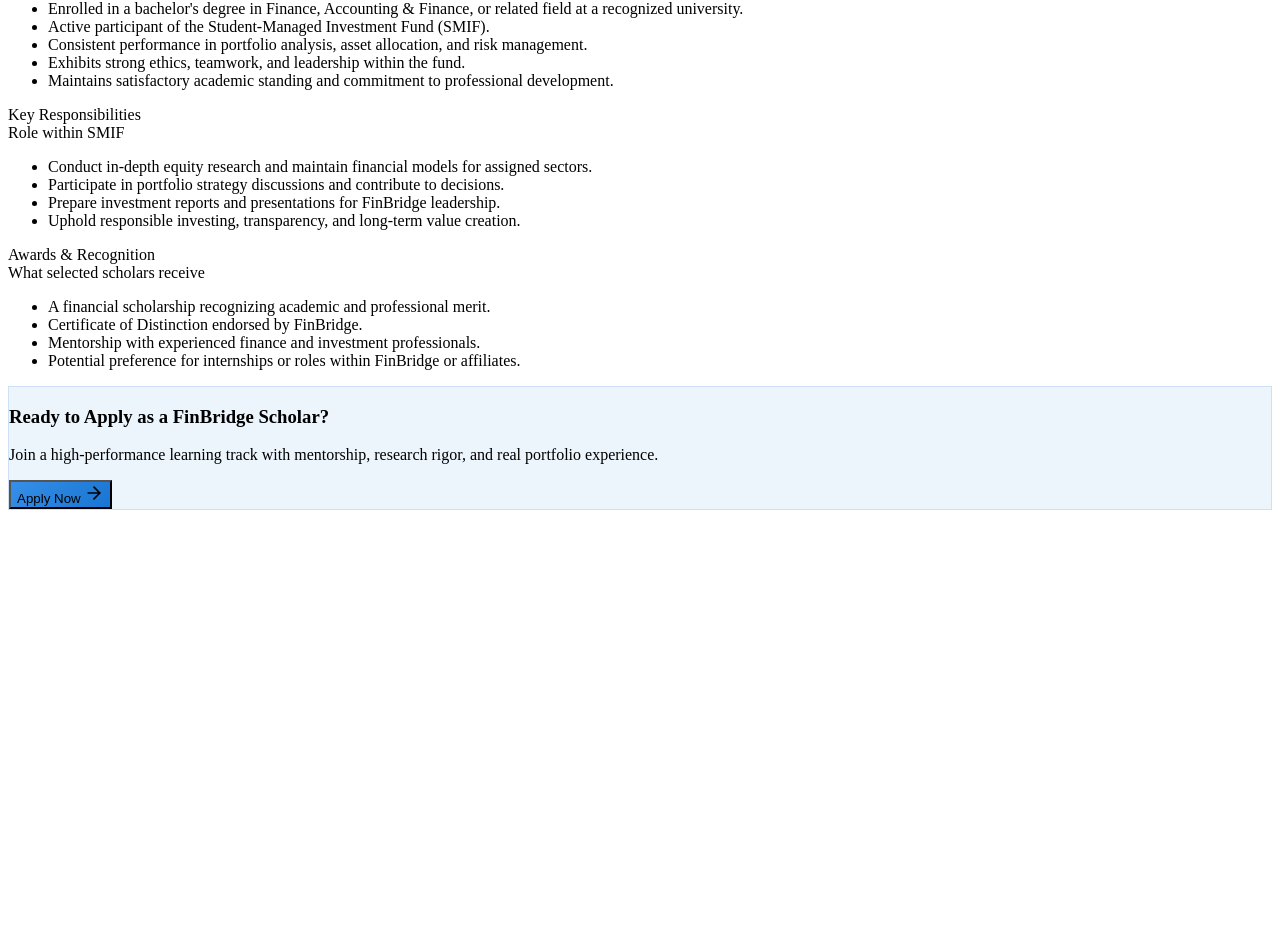
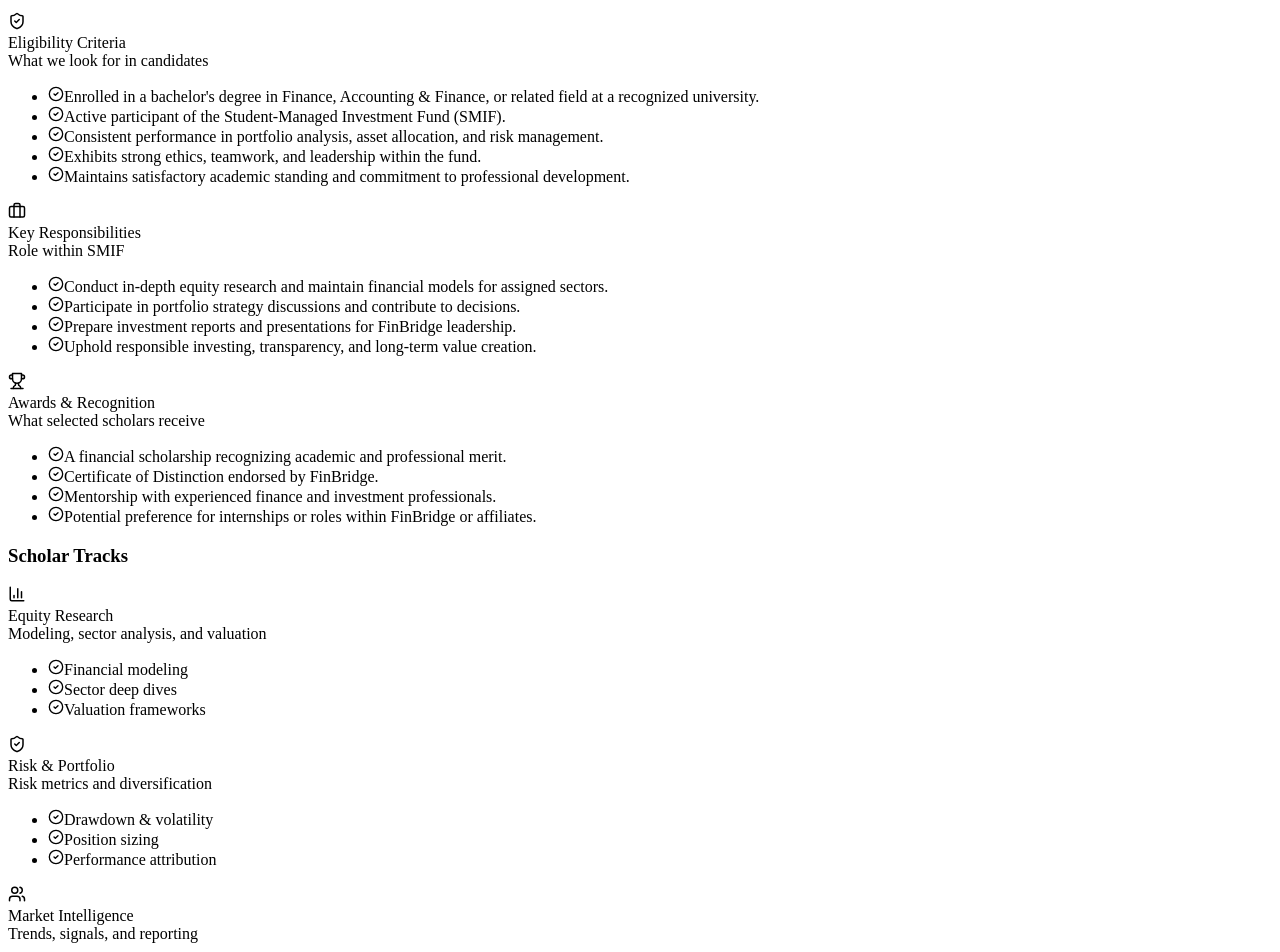
Before and after one commit to kaifeyy/finbridge-final, a React (Vite) app in the folder client/: page /scholars in a window 1280 px wide. Shown: the part 634-1586 px from the top of the page. Before the commit the page ends 1152 px from the top, so only its background shows below. Built offline with nearby package versions, Linux system fonts and the light colour scheme; a web font is replaced by a local one.

Commit message:
Enhance Scholars page with icons, visuals, tracks section, and animated lists
cgen-39ad9e211c1d48c4a8240a6cc6dfe826

```diff
--- a/client/src/pages/Scholars.tsx
+++ b/client/src/pages/Scholars.tsx
@@ -5,7 +5,7 @@ import { Dialog, DialogTrigger, DialogContent, DialogHeader, DialogFooter, Dialo
 import { Input } from "@/components/ui/input";
 import { Textarea } from "@/components/ui/textarea";
 import { Button } from "@/components/ui/button";
-import { ArrowRight } from "lucide-react";
+import { ArrowRight, GraduationCap, LineChart, ShieldCheck, Trophy, CheckCircle2, Briefcase, Target, BarChart3, Users } from "lucide-react";
 
 export default function Scholars() {
   const [open, setOpen] = useState(false);
@@ -40,6 +40,7 @@ export default function Scholars() {
           <div className="relative overflow-hidden rounded-xl gradient-card border border-border p-10 mb-12">
             <div className="absolute -top-10 -right-10 w-56 h-56 rounded-full bg-primary/10 blur-2xl" />
             <div className="absolute -bottom-10 -left-10 w-56 h-56 rounded-full bg-success/10 blur-2xl" />
+            <div className="mb-3 inline-flex items-center gap-2 rounded-full bg-primary/10 px-3 py-1 text-primary text-sm font-medium"><GraduationCap size={16} /> Scholars</div>
             <h1 className="text-4xl font-bold text-foreground mb-3">FinBridge Scholars Program</h1>
             <p className="text-lg text-muted-foreground max-w-3xl">
               Advancing financial education and fostering young investment talent through a performance-based scholarship for exceptional SMIF participants.
@@ -52,6 +53,7 @@ export default function Scholars() {
           <div className="grid grid-cols-1 md:grid-cols-2 gap-6 mb-12">
             <Card className="hover-lift">
               <CardHeader>
+                <div className="mb-2 w-10 h-10 rounded-full bg-primary/10 text-primary grid place-items-center"><GraduationCap size={18} /></div>
                 <CardTitle>Overview</CardTitle>
                 <CardDescription>
                   Recognizing analytical excellence, promoting ethical investing, and building a pipeline of future leaders for a transparent and progressive financial ecosystem in Pakistan.
@@ -66,6 +68,7 @@ export default function Scholars() {
 
             <Card className="hover-lift">
               <CardHeader>
+                <div className="mb-2 w-10 h-10 rounded-full bg-success/10 text-success grid place-items-center"><Target size={18} /></div>
                 <CardTitle>Program Objective</CardTitle>
                 <CardDescription>
                   Bridging academic knowledge with practical experience to nurture analytical talent and future leaders in Pakistan’s capital markets.
@@ -85,13 +88,17 @@ export default function Scholars() {
           <div className="grid grid-cols-1 lg:grid-cols-3 gap-6 mb-12">
             <Card className="hover-lift">
               <CardHeader>
+                <div className="mb-2 w-10 h-10 rounded-full bg-primary/10 text-primary grid place-items-center"><ShieldCheck size={18} /></div>
                 <CardTitle>Eligibility Criteria</CardTitle>
                 <CardDescription>What we look for in candidates</CardDescription>
               </CardHeader>
               <CardContent>
-                <ul className="list-disc pl-5 space-y-2 text-sm text-foreground/90">
+                <ul className="space-y-2 text-sm text-foreground/90">
                   {eligibility.map((item) => (
-                    <li key={item}>{item}</li>
+                    <li key={item} className="flex items-start gap-2">
+                      <CheckCircle2 className="mt-0.5 text-success" size={16} />
+                      <span>{item}</span>
+                    </li>
                   ))}
                 </ul>
               </CardContent>
@@ -99,13 +106,17 @@ export default function Scholars() {
 
             <Card className="hover-lift">
               <CardHeader>
+                <div className="mb-2 w-10 h-10 rounded-full bg-success/10 text-success grid place-items-center"><Briefcase size={18} /></div>
                 <CardTitle>Key Responsibilities</CardTitle>
                 <CardDescription>Role within SMIF</CardDescription>
               </CardHeader>
               <CardContent>
-                <ul className="list-disc pl-5 space-y-2 text-sm text-foreground/90">
+                <ul className="space-y-2 text-sm text-foreground/90">
                   {responsibilities.map((item) => (
-                    <li key={item}>{item}</li>
+                    <li key={item} className="flex items-start gap-2">
+                      <CheckCircle2 className="mt-0.5 text-primary" size={16} />
+                      <span>{item}</span>
+                    </li>
                   ))}
                 </ul>
               </CardContent>
@@ -113,17 +124,77 @@ export default function Scholars() {
 
             <Card className="hover-lift">
               <CardHeader>
+                <div className="mb-2 w-10 h-10 rounded-full bg-yellow-500/10 text-yellow-600 dark:text-yellow-500 grid place-items-center"><Trophy size={18} /></div>
                 <CardTitle>Awards & Recognition</CardTitle>
                 <CardDescription>What selected scholars receive</CardDescription>
               </CardHeader>
               <CardContent>
-                <ul className="list-disc pl-5 space-y-2 text-sm text-foreground/90">
+                <ul className="space-y-2 text-sm text-foreground/90">
                   {awards.map((item) => (
-                    <li key={item}>{item}</li>
+                    <li key={item} className="flex items-start gap-2">
+                      <CheckCircle2 className="mt-0.5 text-success" size={16} />
+                      <span>{item}</span>
+                    </li>
                   ))}
                 </ul>
               </CardContent>
             </Card>
+          </div>
+        </MotionItem>
+
+        {/* Scholar Tracks */}
+        <MotionItem>
+          <div className="bg-card rounded-xl p-8 border border-border mb-12">
+            <h3 className="text-2xl font-semibold text-foreground mb-6">Scholar Tracks</h3>
+            <div className="grid grid-cols-1 md:grid-cols-3 gap-6">
+              <Card className="relative overflow-hidden hover-lift">
+                <div className="absolute -right-8 -top-8 w-28 h-28 bg-primary/10 rounded-full" />
+                <CardHeader>
+                  <div className="mb-2 w-10 h-10 rounded-full bg-primary/10 text-primary grid place-items-center"><BarChart3 size={18} /></div>
+                  <CardTitle>Equity Research</CardTitle>
+                  <CardDescription>Modeling, sector analysis, and valuation</CardDescription>
+                </CardHeader>
+                <CardContent>
+                  <ul className="space-y-2 text-sm text-foreground/90">
+                    <li className="flex items-start gap-2"><CheckCircle2 size={16} className="mt-0.5 text-primary" />Financial modeling</li>
+                    <li className="flex items-start gap-2"><CheckCircle2 size={16} className="mt-0.5 text-primary" />Sector deep dives</li>
+                    <li className="flex items-start gap-2"><CheckCircle2 size={16} className="mt-0.5 text-primary" />Valuation frameworks</li>
+                  </ul>
+                </CardContent>
+              </Card>
+
+              <Card className="relative overflow-hidden hover-lift">
+                <div className="absolute -right-8 -top-8 w-28 h-28 bg-success/10 rounded-full" />
+                <CardHeader>
+                  <div className="mb-2 w-10 h-10 rounded-full bg-success/10 text-success grid place-items-center"><ShieldCheck size={18} /></div>
+                  <CardTitle>Risk & Portfolio</CardTitle>
+                  <CardDescription>Risk metrics and diversification</CardDescription>
+                </CardHeader>
+                <CardContent>
+                  <ul className="space-y-2 text-sm text-foreground/90">
+                    <li className="flex items-start gap-2"><CheckCircle2 size={16} className="mt-0.5 text-success" />Drawdown & volatility</li>
+                    <li className="flex items-start gap-2"><CheckCircle2 size={16} className="mt-0.5 text-success" />Position sizing</li>
+                    <li className="flex items-start gap-2"><CheckCircle2 size={16} className="mt-0.5 text-success" />Performance attribution</li>
+                  </ul>
+                </CardContent>
+              </Card>
+
+              <Card className="relative overflow-hidden hover-lift">
+                <div className="absolute -right-8 -top-8 w-28 h-28 bg-secondary/30 rounded-full" />
+                <CardHeader>
+                  <div className="mb-2 w-10 h-10 rounded-full bg-secondary text-foreground grid place-items-center"><Users size={18} /></div>
+                  <CardTitle>Market Intelligence</CardTitle>
+                  <CardDescription>Trends, signals, and reporting</CardDescription>
+                </CardHeader>
+                <CardContent>
+                  <ul className="space-y-2 text-sm text-foreground/90">
+                    <li className="flex items-start gap-2"><CheckCircle2 size={16} className="mt-0.5 text-primary" />Macro & sector updates</li>
+                    <li className="flex items-start gap-2"><CheckCircle2 size={16} className="mt-0.5 text-primary" />Signal tracking</li>
+                    <li className="flex items-start gap-2"><CheckCircle2 size={16} className="mt-0.5 text-primary" />Executive reporting</li>
+                  </ul>
+                </CardContent>
+              </Card>
+            </div>
           </div>
         </MotionItem>
 
```
